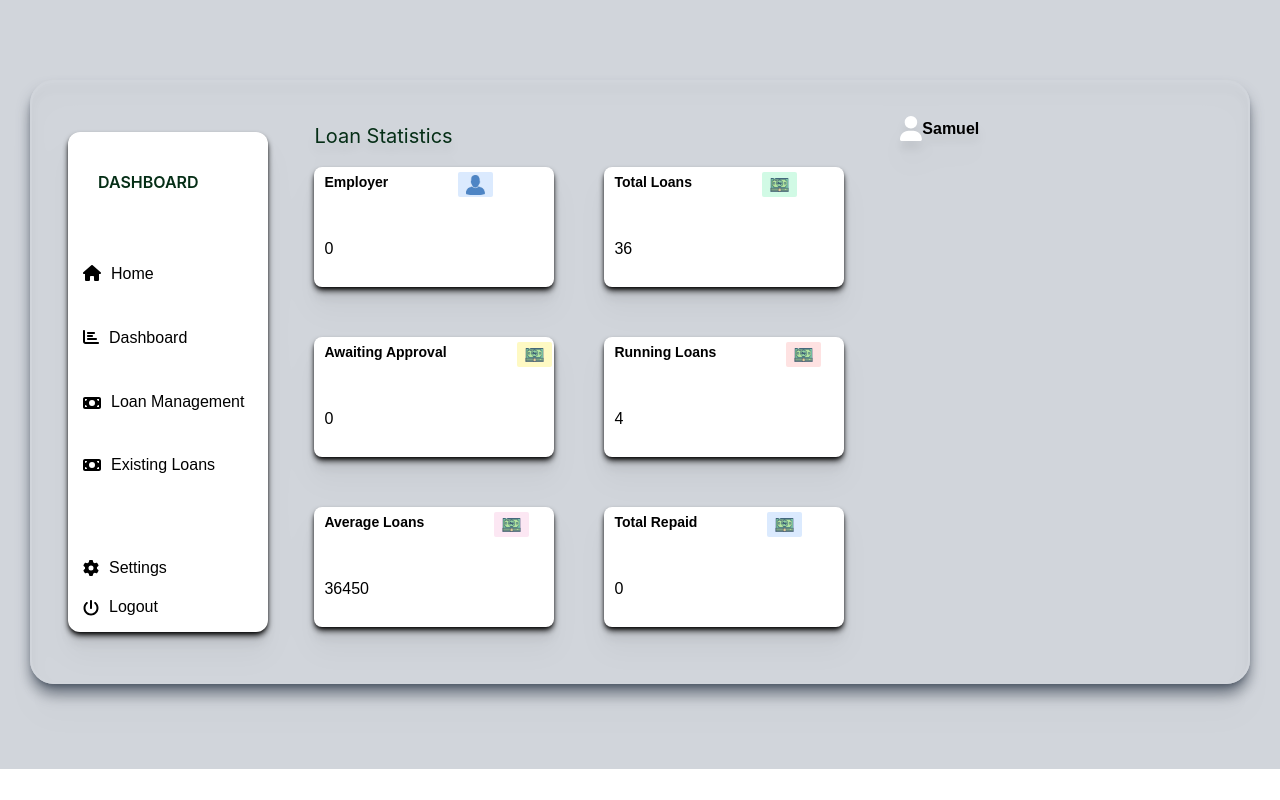
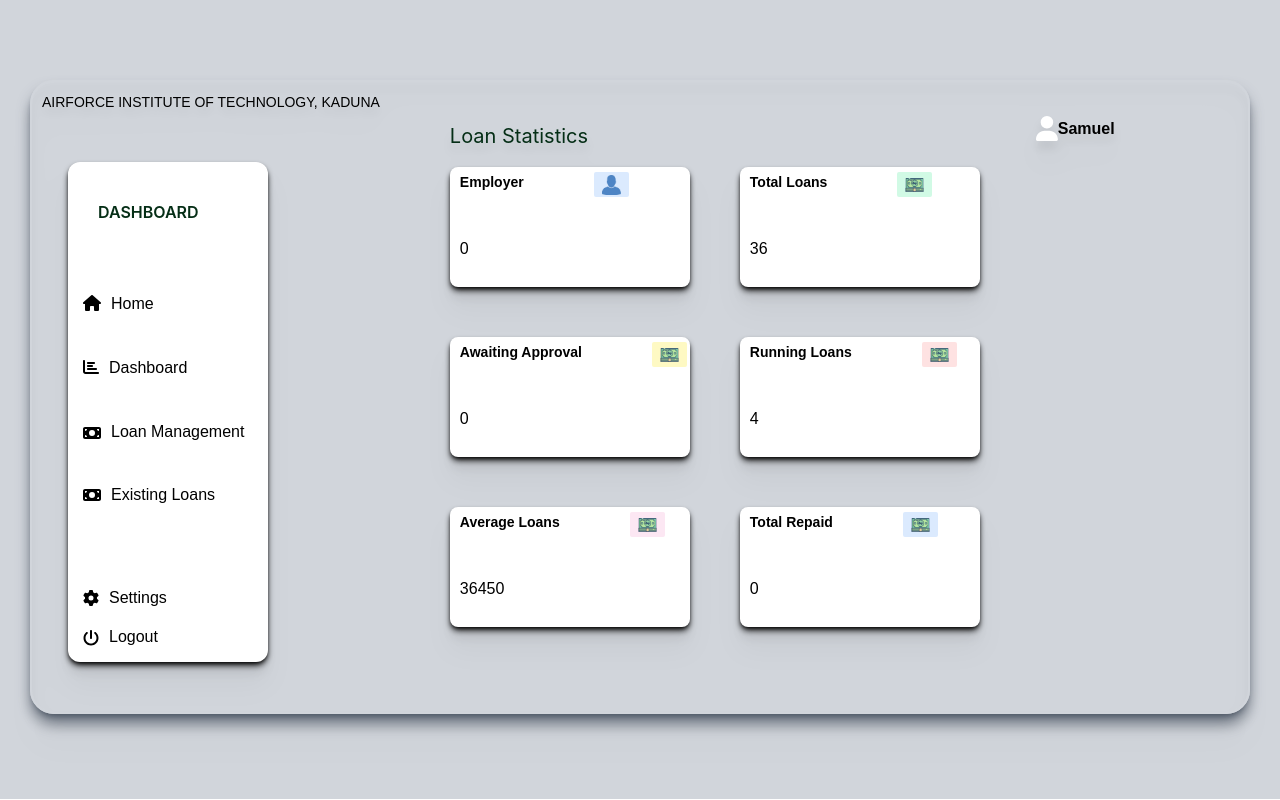
Before and after one commit to NwachukwuSam/mdn-dashboaed, a React (Create React App) app: page / in a window 1280 px wide. Built offline with nearby package versions, Linux system fonts and the light colour scheme.

Commit message:
Deployment  commit

```diff
--- a/src/dashboard/Card.jsx
+++ b/src/dashboard/Card.jsx
@@ -7,6 +7,7 @@ function Card() {
   return (
     <div>
                 <div className='font-system text-bold mt-[40px] mb-[10px]'>
+
                     <h3 className=' text-xl mt-[15px] ml-[30px]  text-green-950 '>Loan Statistics</h3>
                 </div>
         <div className='grid grid-cols-2 gap-x-[50px] gap-y-[50px] ml-[30px] mt-[17px] flex-wrap items-start '>
--- a/src/dashboard/leftNav.jsx
+++ b/src/dashboard/leftNav.jsx
@@ -5,7 +5,11 @@ import { faMoneyBill, faPowerOff } from '@fortawesome/free-solid-svg-icons'
 
 function LeftNav() {
   return (
+    <div>
+        <h4 className=' text-sm ml-[10px] pt-[10px] pl-[0px] '>AIRFORCE INSTITUTE OF TECHNOLOGY, KADUNA</h4>
+
     <div className=' flex flex-col md:flex-row mb-[50px]'>
+
     <div className=' font-system h-[500px] rounded-xl ml-[36px] mt-[50px] w-[200px] bg-white shadow-md shadow-black'>
 
         <h1 className='text-md font-semibold text-green-950 ml-[30px] mt-[38px]'>DASHBOARD</h1>
@@ -42,6 +46,7 @@ function LeftNav() {
         </div>
     </div>
 </div>
+</div>
 
   )
 }
```
